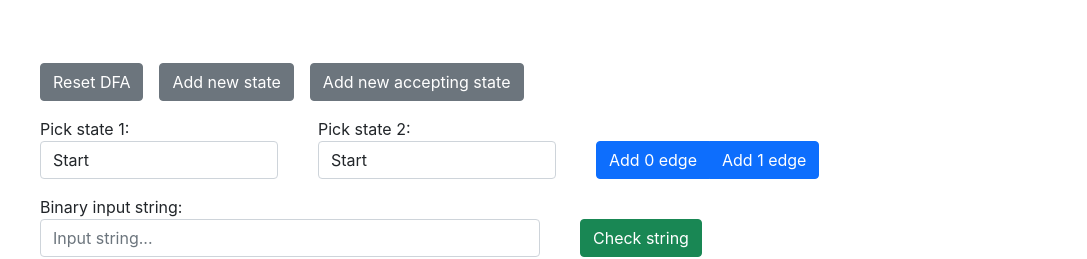
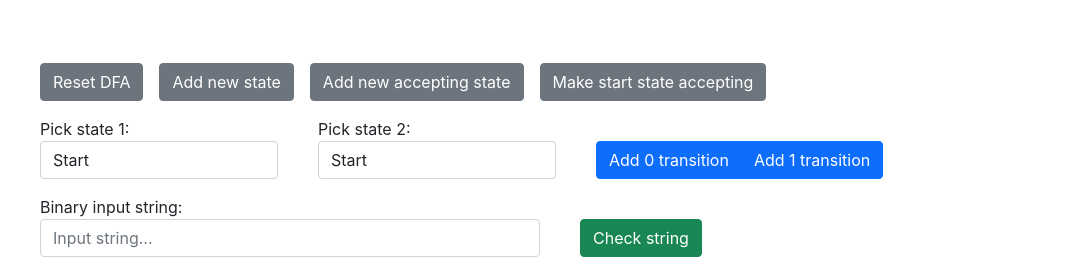
Before and after one commit to mikelangmayr/dfa-visualize, a Next.js app: page / in a window 1280 px wide. Shown: the part 153-412 px from the top of the page, without its empty margins (96-1183 px from the left). Built offline with nearby package versions, Linux system fonts and the light colour scheme.

Commit message:
Check for duplicate transitions and allow start state to be accepting

```diff
--- a/pages/index.js
+++ b/pages/index.js
@@ -42,7 +42,7 @@ export default function Home() {
     const ids = newGraph.nodes.map(x => x.id);
     const newId = Math.max(...ids) + 1;
     newGraph.nodes.push(accptingState ?
-      { id: newId, label: `Q${newId}`, borderWidth: 3, color: { border: '#000000' }, title: 'accepting'}
+      { id: newId, label: `Q${newId}`, borderWidth: 3, color: { border: '#000000' }, title: 'accepting' }
       : { id: newId, label: `Q${newId}`, title: null }
     );
     setGraphData(newGraph);
@@ -53,10 +53,16 @@ export default function Home() {
 
     // Check if edge exists already
     const existingEdge = newGraph.edges.find(x => x.from === parseInt(nodeId1) && x.to === parseInt(nodeId2));
+    const existingOutTransition = newGraph.edges.find(x => x.from === parseInt(nodeId1) && x.label.includes(label));
+
     if (existingEdge) {
       if (existingEdge.label !== label) {
         existingEdge.label = '0, 1';
       }
+    // Check if edge with same value originates from this node already
+    } else if (existingOutTransition) {
+      const fromNode = newGraph.nodes.find(x => x.id === nodeId1);
+      alert(`${fromNode.label} has a transition with value ${label} already`)
     // otherwise add new edge
     } else {
       newGraph.edges.push({ from: parseInt(nodeId1), to: parseInt(nodeId2), label: label, smooth: { enabled: true, type: 'curvedCW', roundness: 1 } });
@@ -106,6 +112,16 @@ export default function Home() {
     alert(accepted ? 'String accepted' : 'String not accepted');
   }
 
+  const makeStartStateAccepting = () => {
+    let newGraph = JSON.parse(JSON.stringify(graphData));
+    const startNode = newGraph.nodes.find(x => x.id === 1);
+    startNode.borderWidth = 3;
+    startNode.color = { border: '#000000' };
+    startNode.title = 'accepting';
+
+    setGraphData(newGraph);
+  }
+
   return (
     <div className={styles.container}>
       <Head>
@@ -123,6 +139,8 @@ export default function Home() {
 
             <button className="btn btn-secondary m-2" onClick={() => addNewState()}>Add new state</button>
             <button className="btn btn-secondary m-2" onClick={() => addNewState(true)}>Add new accepting state</button>
+
+            <button className="btn btn-secondary m-2" onClick={() => makeStartStateAccepting()}>Make start state accepting</button>
           </div>
 
           <div className="row">
@@ -140,8 +158,8 @@ export default function Home() {
             </div>
             <div className="form-group col-sm-3 m-2 d-flex">
               <div className="btn-group align-self-end" role="group" aria-label="Add edge">
-                <input type="button" className="btn btn-primary" onClick={() => addEdge(firstNode, secondNode)} value="Add 0 edge" />
-                <input type="button" className="btn btn-primary" onClick={() => addEdge(firstNode, secondNode, '1')} value="Add 1 edge" />
+                <input type="button" className="btn btn-primary" onClick={() => addEdge(firstNode, secondNode)} value="Add 0 transition" />
+                <input type="button" className="btn btn-primary" onClick={() => addEdge(firstNode, secondNode, '1')} value="Add 1 transition" />
               </div>
             </div>
           </div>
```
